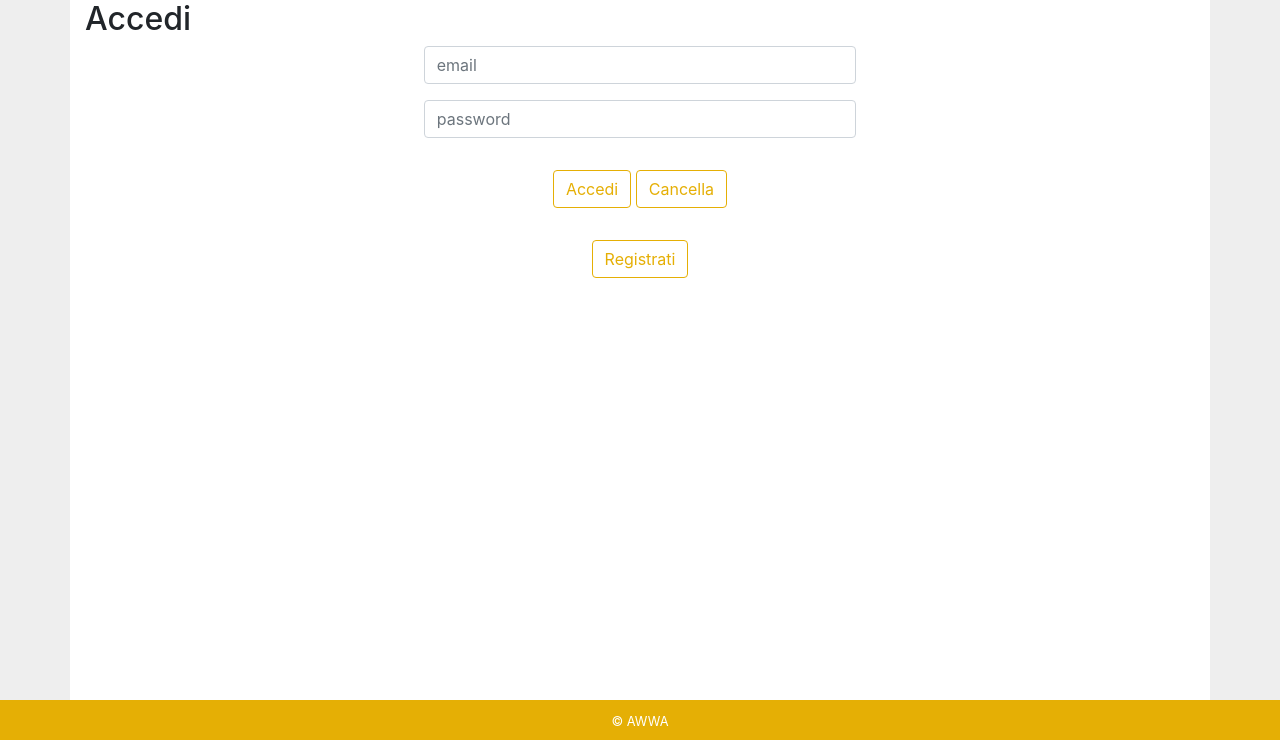
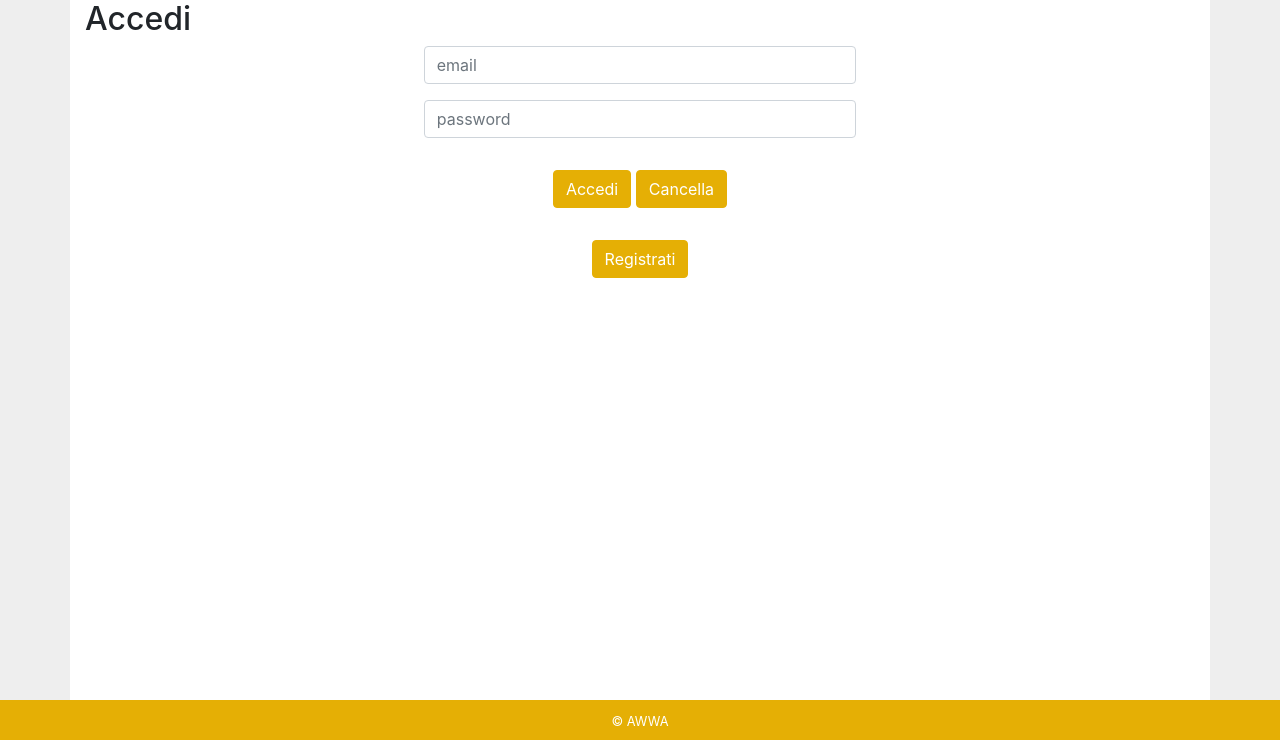
Before and after one commit to glatrofa/facefilm, a PHP site: page /html/login.html in a window 1280 px wide. Shown: the part 60-802 px from the top of the page. Run offline with PHP 8.4, Linux system fonts and the light colour scheme.

Commit message:
Agggiunti i commenti

```diff
--- a/src/css/login.css
+++ b/src/css/login.css
@@ -39,23 +39,20 @@ footer {
   line-height: 40px;
 }
 
+/* Stile per il distanziamento dei bottoni */
 .button {
     padding: 1em;
     text-align: center;
 }
 
+/* Stile dei bottoni */
 .btn.btn-outline-form {
-  color: #e5af05;
-  background-color: white;
-  border-color: #e5af05;
-}
-
-.btn.btn-outline-form-second {
   color: white;
   background-color: #e5af05;
   border-color: #e5af05;
 }
 
+/* Contorno agli input */
 .form-control:focus {
   color: #495057;
   background-color: #fff;
```
